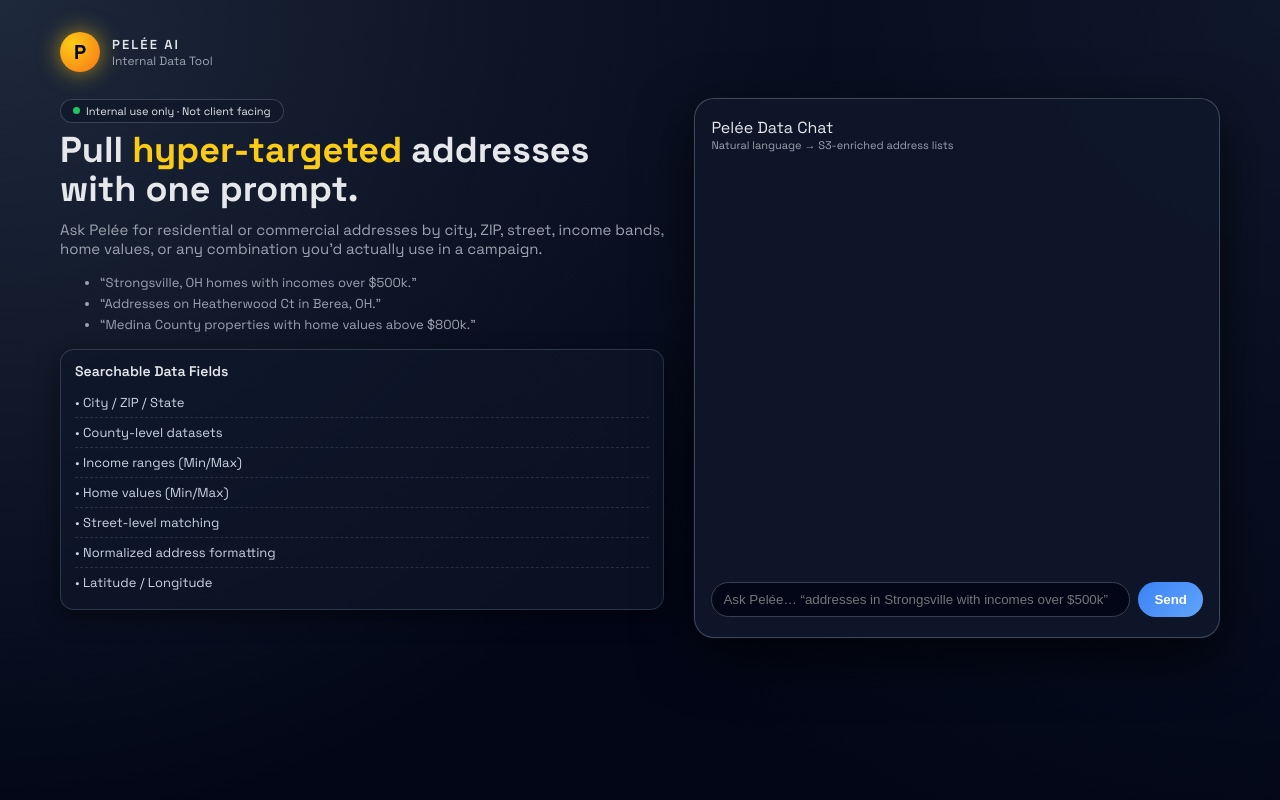
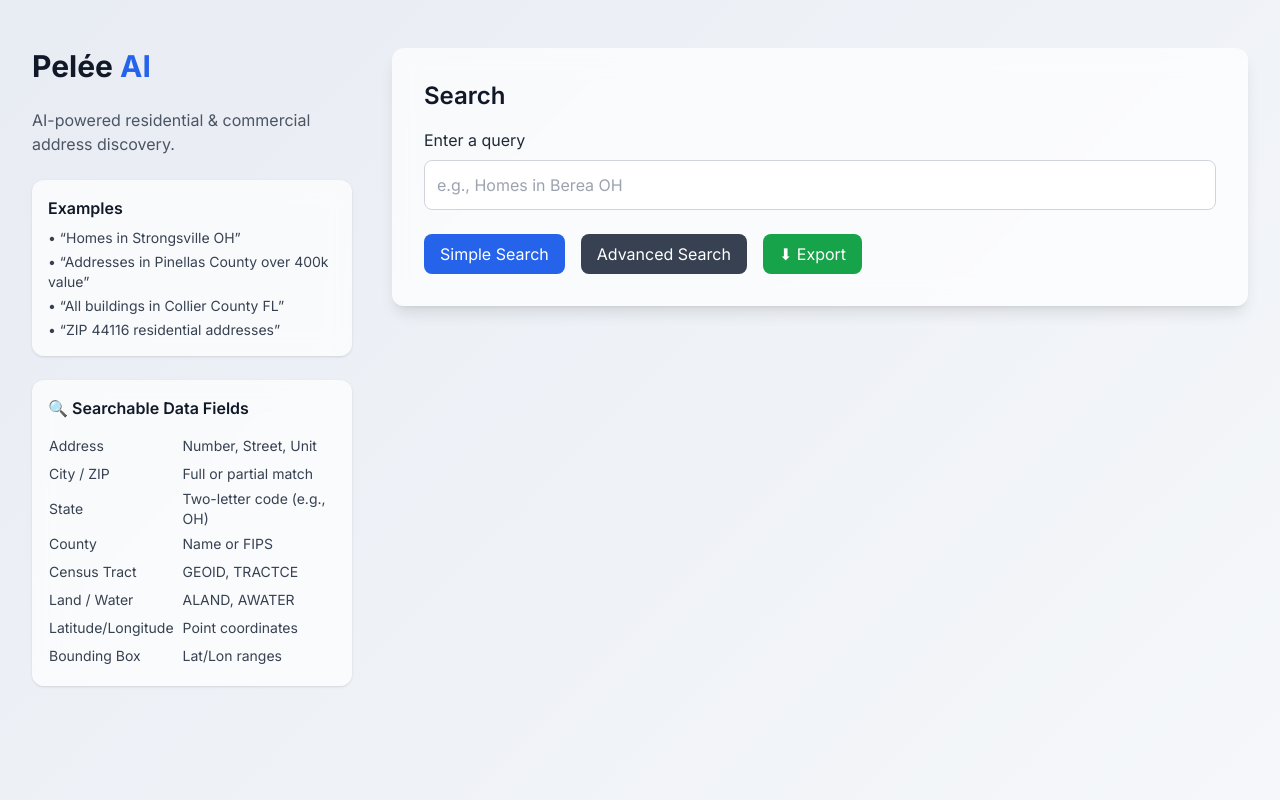
Before and after one commit to ccjackb22/Pelee.Residential, a Python web app: template templates/index.html in a window 1280 px wide. Run offline with Jinja, Linux system fonts and the light colour scheme; the template is opened without the code that fills it, so the values that code supplies are empty; some libraries are stand-ins or nearby versions.

Commit message:
Update index.html

```diff
--- a/templates/index.html
+++ b/templates/index.html
@@ -2,429 +2,167 @@
 <html lang="en">
 <head>
     <meta charset="UTF-8" />
-    <title>Pelée AI – Data Tool</title>
+    <meta name="viewport" content="width=device-width, initial-scale=1.0" />
+    <title>Pelée | AI Address Search</title>
 
-    <!-- Space Grotesk -->
-    <link href="https://fonts.googleapis.com/css2?family=Space+Grotesk:wght@400;600;700&display=swap" rel="stylesheet">
+    <!-- Tailwind CDN -->
+    <script src="https://cdn.tailwindcss.com"></script>
+
+    <!-- Google Font -->
+    <link href="https://fonts.googleapis.com/css2?family=Inter:wght@300;400;600;700&display=swap" rel="stylesheet" />
 
     <style>
-        :root { color-scheme: dark; }
-        * { box-sizing: border-box; }
-
         body {
-            margin: 0;
-            min-height: 100vh;
-            font-family: "Space Grotesk", system-ui, sans-serif;
-            background:
-                radial-gradient(circle at top left, #1e293b 0, transparent 55%),
-                radial-gradient(circle at top right, #0f172a 0, #020617 60%);
-            color: #e5e7eb;
+            font-family: 'Inter', sans-serif;
+            background: linear-gradient(135deg, #e8ecf3, #f5f7fa);
         }
-
-        .page {
-            max-width: 1200px;
-            margin: 0 auto;
-            padding: 32px 20px 40px;
+        .glass {
+            background: rgba(255, 255, 255, 0.7);
+            backdrop-filter: blur(12px);
         }
-
-        /* Header */
-        header {
-            display: flex;
-            align-items: center;
-            justify-content: space-between;
-            margin-bottom: 26px;
+        .animate-fade {
+            animation: fadeIn 0.6s ease-in-out;
         }
-
-        .brand {
-            display: flex;
-            align-items: center;
-            gap: 12px;
-        }
-
-        .brand-logo {
-            width: 40px;
-            height: 40px;
-            border-radius: 999px;
-            background: radial-gradient(circle at 30% 30%, #facc15, #f97316);
-            display: flex;
-            align-items: center;
-            justify-content: center;
-            font-weight: 800;
-            font-size: 20px;
-            color: #020617;
-            box-shadow: 0 0 18px #facc15aa;
-            animation: pulseGlow 3s ease-in-out infinite;
-        }
-
-        @keyframes pulseGlow {
-            0% { box-shadow: 0 0 18px #facc15aa; }
-            50% { box-shadow: 0 0 32px #facc1588; }
-            100% { box-shadow: 0 0 18px #facc15aa; }
-        }
-
-        .brand-name {
-            font-weight: 600;
-            letter-spacing: 0.16em;
-            text-transform: uppercase;
-            font-size: 13px;
-        }
-
-        .brand-tagline {
-            font-size: 12px;
-            color: #9ca3af;
-        }
-
-        /* HERO GRID */
-        .hero {
-            display: grid;
-            grid-template-columns: 1.15fr 1fr;
-            gap: 30px;
-        }
-        @media (max-width: 900px) {
-            .hero {
-                grid-template-columns: 1fr;
-            }
-        }
-
-        /* HERO TEXT */
-        .hero-copy h1 {
-            font-size: 36px;
-            line-height: 1.1;
-            margin: 8px 0 10px;
-            font-weight: 700;
-        }
-
-        .hero-copy h1 span {
-            color: #facc15;
-        }
-
-        .hero-copy p {
-            margin: 0 0 14px;
-            color: #9ca3af;
-            font-size: 15px;
-        }
-
-        .pill {
-            display: inline-flex;
-            align-items: center;
-            gap: 6px;
-            padding: 4px 12px;
-            border-radius: 999px;
-            font-size: 11px;
-            background: rgba(15,23,42,0.75);
-            border: 1px solid rgba(148,163,184,0.3);
-            color: #e5e7eb;
-        }
-
-        .pill-dot {
-            width: 7px;
-            height: 7px;
-            border-radius: 999px;
-            background: #22c55e;
-        }
-
-        .hero-bullets li {
-            margin-bottom: 4px;
-            font-size: 13px;
-            color: #9ca3af;
-        }
-
-        /* ---- NEW: DATA TABLE ---- */
-        .data-table {
-            margin-top: 16px;
-            background: rgba(15,23,42,0.65);
-            border: 1px solid rgba(148,163,184,0.25);
-            padding: 12px 14px;
-            border-radius: 14px;
-            box-shadow: 0 8px 25px rgba(0,0,0,0.45);
-            font-size: 13px;
-        }
-
-        .data-table h3 {
-            margin: 0 0 8px;
-            font-size: 14px;
-            font-weight: 600;
-        }
-
-        .data-table table {
-            width: 100%;
-            border-collapse: collapse;
-        }
-
-        .data-table td {
-            padding: 6px 0;
-            color: #cbd5e1;
-            border-bottom: 1px dashed rgba(148,163,184,0.2);
-        }
-
-        .data-table tr:last-child td {
-            border-bottom: none;
-        }
-
-        /* ---- CHAT CARD ---- */
-        .chat-card {
-            background: rgba(15,23,42,0.95);
-            border-radius: 20px;
-            padding: 18px 16px 16px;
-            border: 1px solid rgba(148,163,184,0.35);
-            box-shadow:
-                0 18px 55px rgba(0,0,0,0.75),
-                0 0 0 1px rgba(15,23,42,0.9);
-            display: flex;
-            flex-direction: column;
-            height: 540px;
-        }
-
-        .chat-header {
-            margin-bottom: 8px;
-        }
-
-        #chatbox {
-            flex: 1;
-            overflow-y: auto;
-            padding: 8px 2px;
-            font-size: 13px;
-        }
-
-        .msg { margin-bottom: 10px; }
-        .bubble { padding: 8px 11px; border-radius: 14px; display:inline-block; max-width: 90%; }
-        .bubble-user {
-            background: #1d4ed8;
-            color: #fff;
-            margin-left:auto;
-            border-bottom-right-radius:4px;
-        }
-        .bubble-assistant {
-            background: #020617;
-            border:1px solid rgba(55,65,81,0.9);
-            border-bottom-left-radius:4px;
-        }
-
-        .input-row { display:flex; gap:8px; margin-top:6px; }
-        #userInput {
-            flex:1; padding:9px 11px;
-            border-radius:999px;
-            border:1px solid #374151;
-            background:#020617;
-            color:#e5e7eb;
-        }
-        #sendBtn {
-            padding:0 16px;
-            border-radius:999px;
-            border:none;
-            background:linear-gradient(135deg,#3b82f6,#60a5fa);
-            color:#fff; font-weight:600;
-            cursor:pointer;
-        }
-
-        #exportCSV {
-            display:none;
-            margin-top:10px;
-            padding:7px 14px;
-            background:#0ea5e9;
-            border:none;
-            border-radius:10px;
-            color:white;
-            font-weight:600;
-            cursor:pointer;
+        @keyframes fadeIn {
+            from { opacity: 0; transform: translateY(6px); }
+            to { opacity: 1; transform: translateY(0); }
         }
     </style>
 </head>
 
-<body>
-<div class="page">
+<body class="min-h-screen text-gray-800">
 
-    <header>
-        <div class="brand">
-            <div class="brand-logo">P</div>
-            <div>
-                <div class="brand-name">PELÉE AI</div>
-                <div class="brand-tagline">Internal Data Tool</div>
-            </div>
-        </div>
-    </header>
+    <!-- MAIN CONTAINER -->
+    <div class="max-w-7xl mx-auto py-12 px-4 lg:px-8 flex gap-10">
 
-    <section class="hero">
         <!-- LEFT COLUMN -->
-        <div class="hero-copy">
-            <div class="pill">
-                <span class="pill-dot"></span>
-                Internal use only · Not client facing
+        <div class="w-80 space-y-6 animate-fade">
+
+            <!-- Logo / Title -->
+            <h1 class="text-3xl font-bold text-gray-900">
+                Pelée <span class="text-blue-600">AI</span>
+            </h1>
+            <p class="text-gray-600 -mt-2">AI-powered residential & commercial address discovery.</p>
+
+            <!-- Examples -->
+            <div class="p-4 glass rounded-xl shadow">
+                <h3 class="font-semibold mb-2 text-gray-900">Examples</h3>
+                <ul class="space-y-1 text-sm text-gray-700">
+                    <li>• “Homes in Strongsville OH”</li>
+                    <li>• “Addresses in Pinellas County over 400k value”</li>
+                    <li>• “All buildings in Collier County FL”</li>
+                    <li>• “ZIP 44116 residential addresses”</li>
+                </ul>
             </div>
 
-            <h1>Pull <span>hyper-targeted</span> addresses with one prompt.</h1>
+            <!-- Searchable Data Fields -->
+            <div class="p-4 glass rounded-xl shadow">
+                <h3 class="font-semibold mb-3 text-gray-900">🔍 Searchable Data Fields</h3>
 
-            <p>
-                Ask Pelée for residential or commercial addresses by city, ZIP, street,
-                income bands, home values, or any combination you’d actually use in a campaign.
-            </p>
-
-            <ul class="hero-bullets">
-                <li>“Strongsville, OH homes with incomes over $500k.”</li>
-                <li>“Addresses on Heatherwood Ct in Berea, OH.”</li>
-                <li>“Medina County properties with home values above $800k.”</li>
-            </ul>
-
-            <!-- NEW DATA TABLE -->
-            <div class="data-table">
-                <h3>Searchable Data Fields</h3>
-                <table>
-                    <tr><td>• City / ZIP / State</td></tr>
-                    <tr><td>• County-level datasets</td></tr>
-                    <tr><td>• Income ranges (Min/Max)</td></tr>
-                    <tr><td>• Home values (Min/Max)</td></tr>
-                    <tr><td>• Street-level matching</td></tr>
-                    <tr><td>• Normalized address formatting</td></tr>
-                    <tr><td>• Latitude / Longitude</td></tr>
+                <table class="w-full text-sm text-gray-700">
+                    <tbody>
+                        <tr><td class="font-medium py-1 pr-2">Address</td><td>Number, Street, Unit</td></tr>
+                        <tr><td class="font-medium py-1 pr-2">City / ZIP</td><td>Full or partial match</td></tr>
+                        <tr><td class="font-medium py-1 pr-2">State</td><td>Two-letter code (e.g., OH)</td></tr>
+                        <tr><td class="font-medium py-1 pr-2">County</td><td>Name or FIPS</td></tr>
+                        <tr><td class="font-medium py-1 pr-2">Census Tract</td><td>GEOID, TRACTCE</td></tr>
+                        <tr><td class="font-medium py-1 pr-2">Land / Water</td><td>ALAND, AWATER</td></tr>
+                        <tr><td class="font-medium py-1 pr-2">Latitude/Longitude</td><td>Point coordinates</td></tr>
+                        <tr><td class="font-medium py-1 pr-2">Bounding Box</td><td>Lat/Lon ranges</td></tr>
+                    </tbody>
                 </table>
             </div>
         </div>
 
-        <!-- RIGHT COLUMN: CHAT -->
-        <div class="chat-card">
-            <div class="chat-header">
-                <div class="chat-title">Pelée Data Chat</div>
-                <div class="chat-sub" style="font-size:11px; color:#9ca3af;">
-                    Natural language → S3-enriched address lists
-                </div>
+        <!-- RIGHT COLUMN -->
+        <div class="flex-1 animate-fade">
+
+            <!-- Search Card -->
+            <div class="glass rounded-xl shadow-lg p-8">
+
+                <h2 class="text-2xl font-semibold text-gray-900 mb-4">Search</h2>
+
+                <!-- Search Form -->
+                <form action="/search" method="POST" class="space-y-6">
+
+                    <!-- Query Input -->
+                    <div>
+                        <label class="block mb-2 font-medium text-gray-800">Enter a query</label>
+                        <input
+                            type="text"
+                            name="query"
+                            placeholder="e.g., Homes in Berea OH"
+                            required
+                            class="w-full p-3 rounded-lg border border-gray-300 focus:ring-2 focus:ring-blue-500"
+                        />
+                    </div>
+
+                    <!-- Buttons -->
+                    <div class="flex gap-4">
+                        <button
+                            type="submit"
+                            name="mode"
+                            value="simple"
+                            class="px-4 py-2 bg-blue-600 hover:bg-blue-700 text-white rounded-lg"
+                        >Simple Search</button>
+
+                        <button
+                            type="submit"
+                            name="mode"
+                            value="advanced"
+                            class="px-4 py-2 bg-gray-700 hover:bg-gray-800 text-white rounded-lg"
+                        >Advanced Search</button>
+
+                        <a
+                            href="/export"
+                            class="px-4 py-2 bg-green-600 hover:bg-green-700 text-white rounded-lg"
+                        >⬇ Export</a>
+                    </div>
+
+                </form>
             </div>
 
-            <div id="chatbox"></div>
+            <!-- Results -->
+            {% if results %}
+            <div class="mt-10 glass rounded-xl shadow-lg p-6 overflow-x-auto animate-fade">
+                <h3 class="text-xl font-semibold mb-4">Results</h3>
 
-            <button id="exportCSV">⬇️ Export Results (CSV)</button>
+                <p class="text-sm text-gray-600 mb-3">
+                    Showing {{ results|length }} result(s)
+                </p>
 
-            <div class="input-row">
-                <input id="userInput"
-                       placeholder='Ask Pelée… “addresses in Strongsville with incomes over $500k”'
-                       onkeydown="if(event.key==='Enter'){sendMessage();}">
-                <button id="sendBtn" onclick="sendMessage()">Send</button>
+                <table class="min-w-full text-sm">
+                    <thead>
+                        <tr class="text-left border-b">
+                            <th class="py-2 pr-4">Address</th>
+                            <th class="py-2 pr-4">City</th>
+                            <th class="py-2 pr-4">ZIP</th>
+                            <th class="py-2 pr-4">State</th>
+                            <th class="py-2 pr-4">Tract</th>
+                            <th class="py-2 pr-4">Lat</th>
+                            <th class="py-2 pr-4">Lon</th>
+                        </tr>
+                    </thead>
+                    <tbody>
+                        {% for r in results %}
+                        <tr class="border-b">
+                            <td class="py-2 pr-4">{{ r.number }} {{ r.street }} {{ r.unit }}</td>
+                            <td class="py-2 pr-4">{{ r.city }}</td>
+                            <td class="py-2 pr-4">{{ r.postcode }}</td>
+                            <td class="py-2 pr-4">{{ r.region }}</td>
+                            <td class="py-2 pr-4">{{ r.GEOID }}</td>
+                            <td class="py-2 pr-4">{{ r.geometry.coordinates[1] }}</td>
+                            <td class="py-2 pr-4">{{ r.geometry.coordinates[0] }}</td>
+                        </tr>
+                        {% endfor %}
+                    </tbody>
+                </table>
+
             </div>
+            {% endif %}
 
-            <div id="status" style="font-size:11px; color:#9ca3af; margin-top:4px;"></div>
         </div>
-    </section>
-</div>
-
-<script>
-let lastFilters = null;
-
-function appendUser(msg) {
-    const box = document.getElementById("chatbox");
-    box.innerHTML += `
-      <div class="msg" style="text-align:right;">
-        <div class="bubble bubble-user">${escapeHtml(msg)}</div>
-      </div>`;
-    box.scrollTop = box.scrollHeight;
-}
-
-function appendAssistant(html) {
-    const box = document.getElementById("chatbox");
-    box.innerHTML += `
-      <div class="msg">
-        <div class="bubble bubble-assistant">${html}</div>
-      </div>`;
-    box.scrollTop = box.scrollHeight;
-}
-
-function setStatus(text) {
-    document.getElementById("status").textContent = text || "";
-}
-
-function escapeHtml(t) {
-    return t.replace(/&/g,"&amp;").replace(/</g,"&lt;").replace(/>/g,"&gt;");
-}
-
-async function sendMessage() {
-    const input = document.getElementById("userInput");
-    const text = input.value.trim();
-    if (!text) return;
-    input.value = "";
-    appendUser(text);
-    setStatus("Thinking…");
-
-    try {
-        // Parse query
-        const parseRes = await fetch("/parse_query", {
-            method:"POST",
-            headers:{"Content-Type":"application/json"},
-            body:JSON.stringify({ query:text })
-        });
-        const parsed = await parseRes.json();
-
-        if (!parsed.ok) {
-            appendAssistant("I couldn't understand that query. " + (parsed.error || ""));
-            setStatus("");
-            return;
-        }
-
-        lastFilters = parsed.filters;
-
-        // Run search
-        const searchRes = await fetch("/search_advanced", {
-            method:"POST",
-            headers:{"Content-Type":"application/json"},
-            body:JSON.stringify(parsed.filters)
-        });
-
-        const data = await searchRes.json();
-        setStatus("");
-
-        if (!data.ok) {
-            appendAssistant("Error: " + (data.error || "Unknown error"));
-            return;
-        }
-
-        if (data.count === 0) {
-            appendAssistant("No matching addresses found.");
-            return;
-        }
-
-        // Build result preview
-        let html = `<strong>${data.count}</strong> results found:<br><br>`;
-        const slice = data.results.slice(0,40);
-
-        for (const row of slice) {
-            html += `
-              <div style="margin-top:4px; padding-top:4px; border-top:1px dashed rgba(55,65,81,0.9); font-size:12px;">
-                ${escapeHtml(row.address || "")}<br>
-                <small>${escapeHtml(row.city || "")} ${escapeHtml(row.state || "")} ${escapeHtml(row.zip || "")}</small>
-              </div>`;
-        }
-
-        if (data.count > slice.length) {
-            html += `<div style="margin-top:6px; color:#9ca3af; font-size:11px;">
-                        Showing first ${slice.length}.
-                     </div>`;
-        }
-
-        appendAssistant(html);
-
-        // ENABLE EXPORT BUTTON
-        document.getElementById("exportCSV").style.display = "inline-block";
-
-    } catch (err) {
-        console.error(err);
-        appendAssistant("Unexpected error: " + err);
-        setStatus("");
-    }
-}
-
-document.getElementById("exportCSV").onclick = async () => {
-    if (!lastFilters) return alert("Run a search first.");
-
-    const res = await fetch("/download_csv", {
-        method:"POST",
-        headers:{"Content-Type":"application/json"},
-        body:JSON.stringify(lastFilters)
-    });
-
-    const blob = await res.blob();
-    const a = document.createElement("a");
-    a.href = URL.createObjectURL(blob);
-    a.download = "addresses.csv";
-    a.click();
-};
-</script>
+    </div>
 
 </body>
 </html>
```
